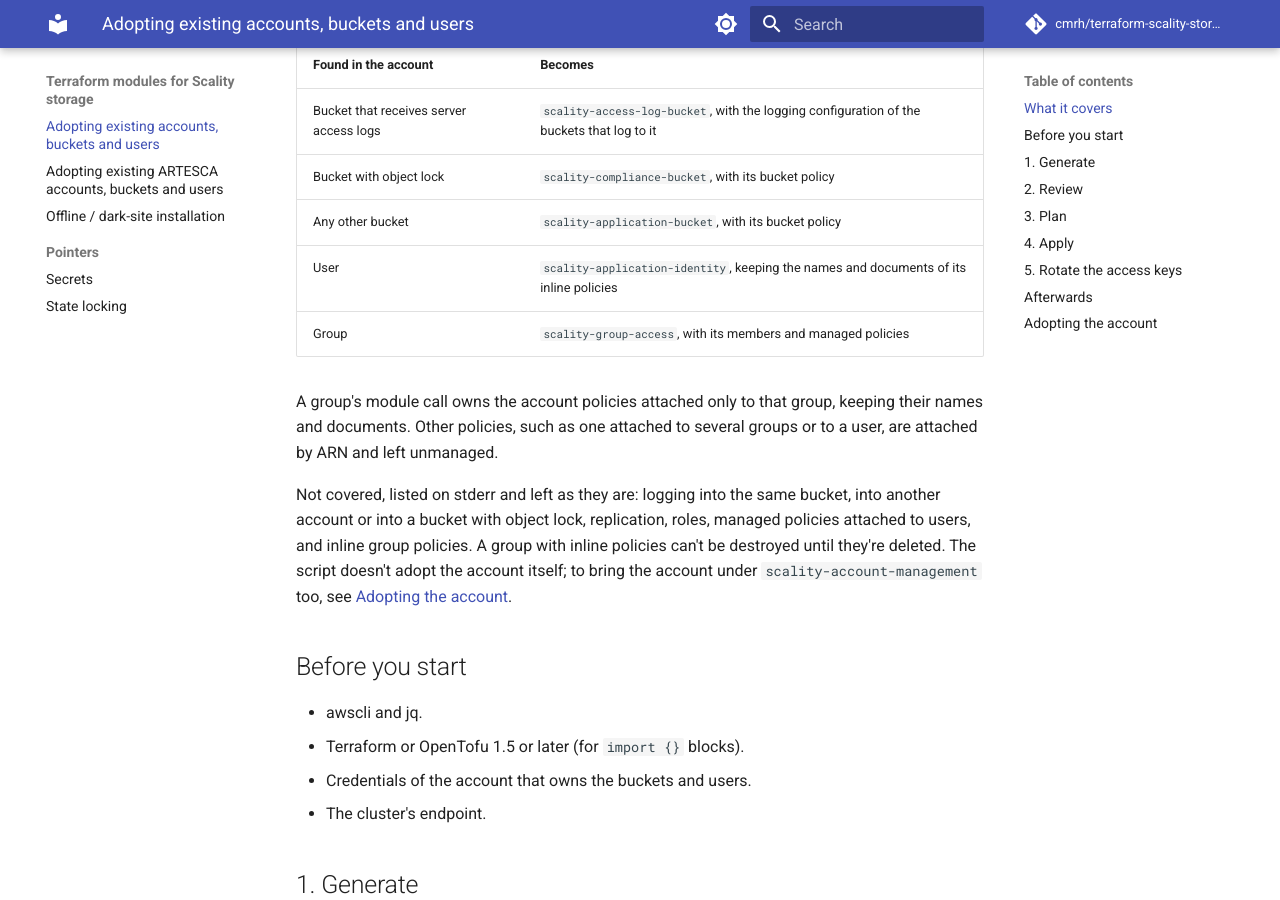
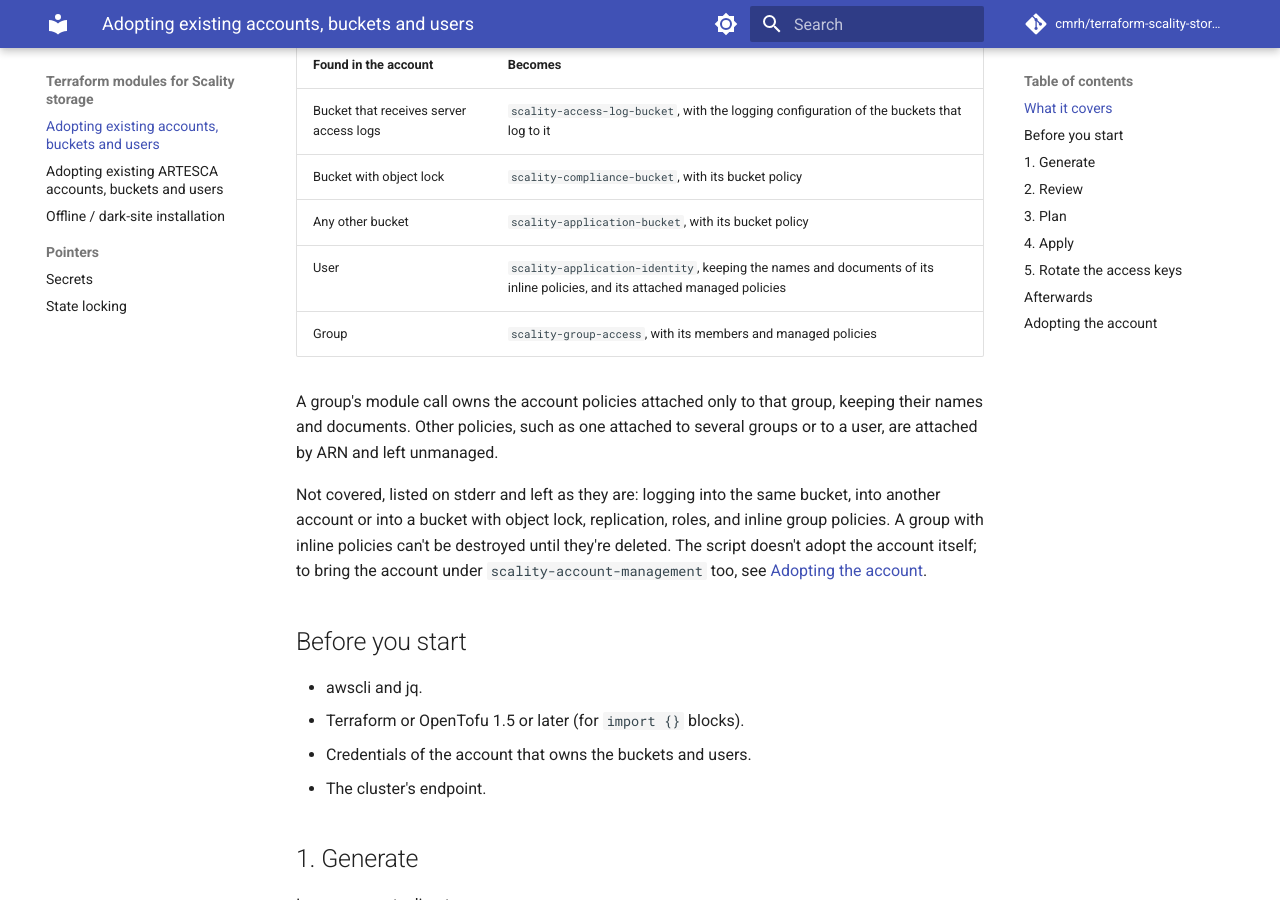
Before and after one commit to cmrh/terraform-scality-storage, an MkDocs documentation site: the page built from docs/adoption.md, in a window 1280 px wide and 900 px high, scrolled down 305 px. Built offline with MkDocs 1.6.1 and Material for MkDocs 9.7.7, drawn with Linux system fonts in a browser that asks for light colours; comment, search, counter and statistics services are not loaded.

Commit message:
feat: managed policies attached to users (#81)
scality-application-identity gains a policy_arns input that attaches managed policies with scality_iam_user_policy_attachment, and a policy_arns output. scality-adopt.sh adopts the managed policies attached to users.

Closes #81

```diff
--- a/docs/adoption.md
+++ b/docs/adoption.md
@@ -12,7 +12,7 @@ them. `scripts/scality-adopt.sh` reads an account and writes module calls plus
 | Bucket that receives server access logs | `scality-access-log-bucket`, with the logging configuration of the buckets that log to it |
 | Bucket with object lock | `scality-compliance-bucket`, with its bucket policy |
 | Any other bucket | `scality-application-bucket`, with its bucket policy |
-| User | `scality-application-identity`, keeping the names and documents of its inline policies |
+| User | `scality-application-identity`, keeping the names and documents of its inline policies, and its attached managed policies |
 | Group | `scality-group-access`, with its members and managed policies |
 
 A group's module call owns the account policies attached only to that group,
@@ -21,8 +21,8 @@ several groups or to a user, are attached by ARN and left unmanaged.
 
 Not covered, listed on stderr and left as they are: logging into the same
 bucket, into another account or into a bucket with object lock, replication,
-roles, managed policies attached to users, and inline group policies. A
-group with inline policies can't be destroyed until they're deleted.
+roles, and inline group policies. A group with inline policies can't be
+destroyed until they're deleted.
 The script doesn't adopt the account itself;
 to bring the account under `scality-account-management` too, see
 [Adopting the account](#adopting-the-account).
```
Also changed, not shown: CHANGELOG.md (+4 -0 lines), modules/scality-application-identity/README.md (+5 -2 lines), 4 other files.
